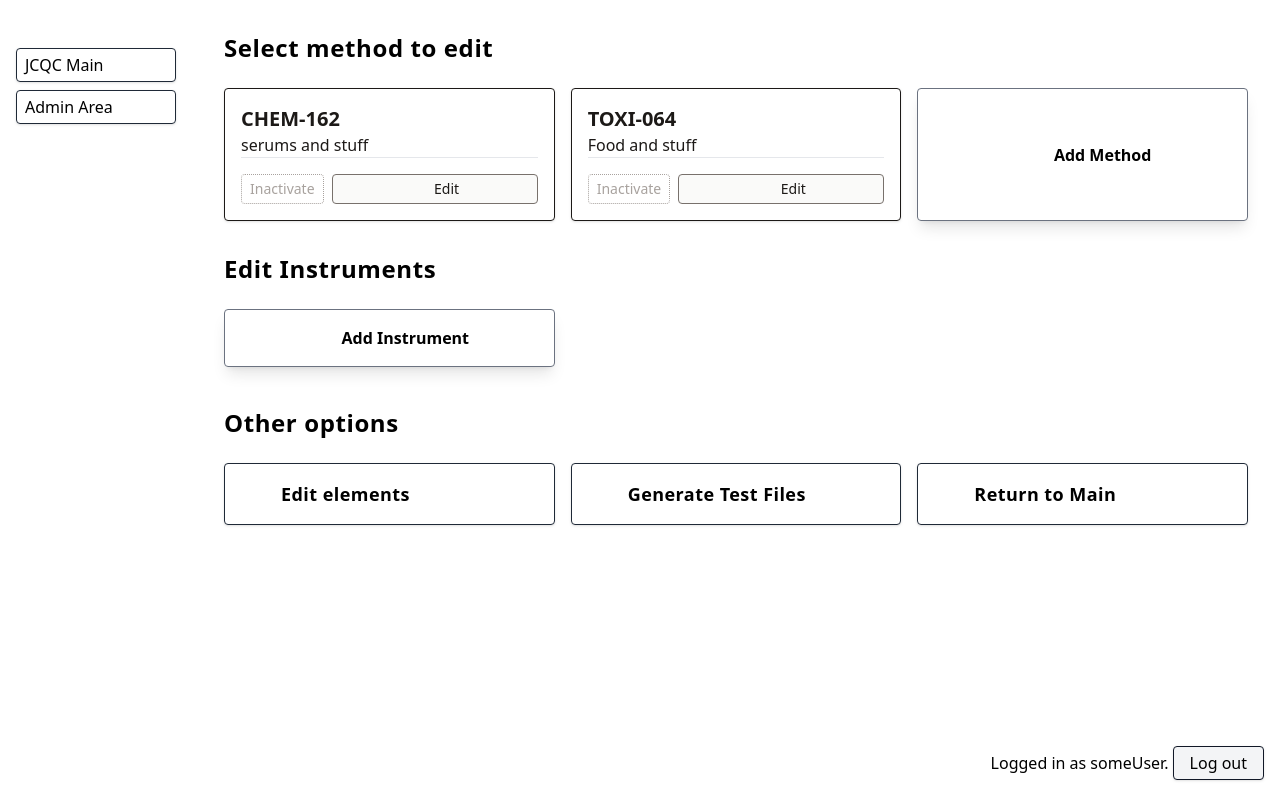
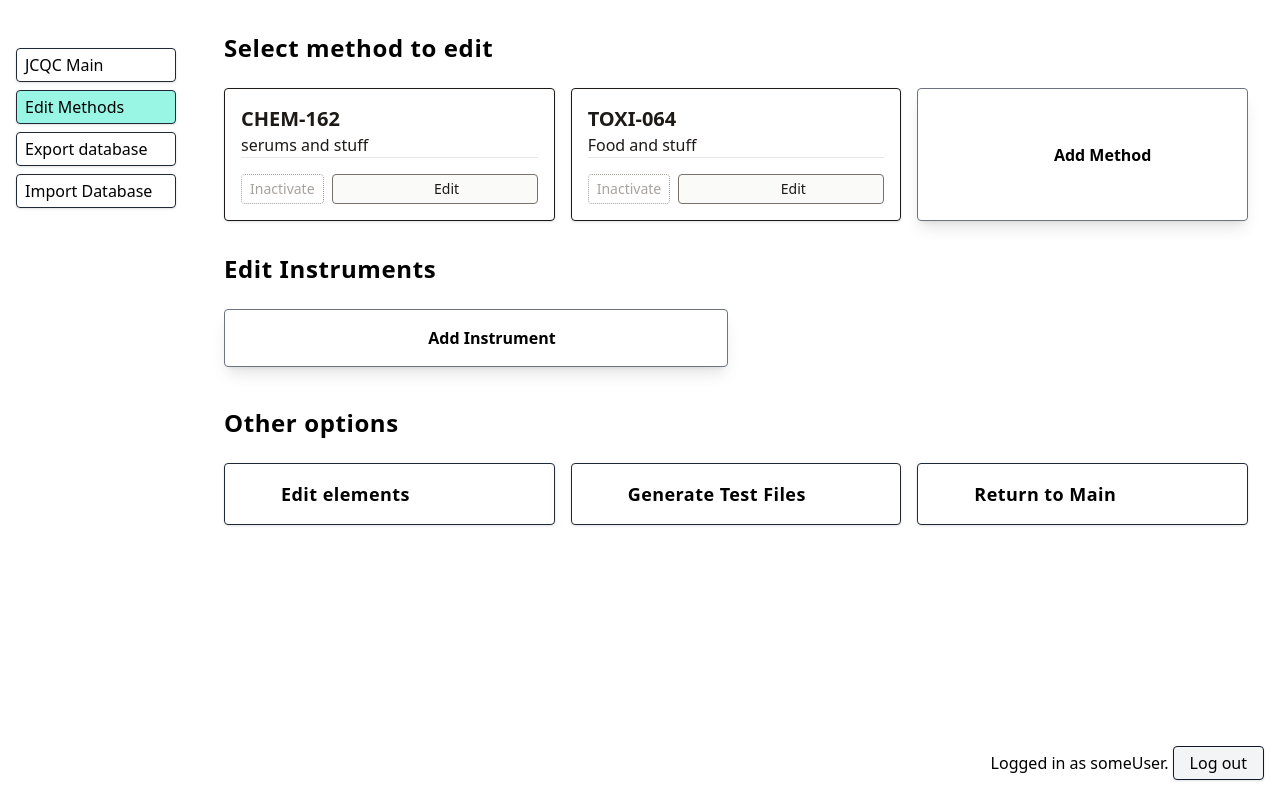
Before and after one commit to jeffreycharters/jcqc-data, a SvelteKit app: page /edit in a window 1280 px wide. Built offline with nearby package versions, Linux system fonts and the light colour scheme; some icons are missing.

Commit message:
basic import export of databases

```diff
--- a/package.json
+++ b/package.json
@@ -46,6 +46,7 @@
 	"dependencies": {
 		"@sveltejs/vite-plugin-svelte": "^3.0.1",
 		"dexie": "4.0.1-beta.7",
+		"dexie-export-import": "^4.1.0",
 		"file-saver": "^2.0.5",
 		"papaparse": "^5.4.1",
 		"prettier-plugin-tailwindcss": "^0.5.11"
--- a/src/routes/+page.ts
+++ b/src/routes/+page.ts
@@ -10,7 +10,9 @@ export const load: PageLoad = (async () => {
 	const storedInstrument = localStorage.getItem("instrument")
 	const selectedInstrument = JSON.parse(storedInstrument ?? "")
 	const selectedMethod: string = localStorage.getItem("method") ?? ""
-	const instruments = await db.instruments.toArray()
+	const instruments = (await db.instruments.toArray()).toSorted((a, b) =>
+		a.name < b.name ? -1 : 1
+	)
 	const methods = await db.methods.toArray()
 
 	return {
--- a/src/routes/edit/+layout.svelte
+++ b/src/routes/edit/+layout.svelte
@@ -1,27 +1,9 @@
 <script lang="ts">
-	import { page } from "$app/stores"
-
-	const menuLinks = [
-		{ text: "JCQC Main", href: "/" },
-		{ text: "Edit Methods", href: "/edit" },
-		{ text: "Admin Area", href: "/_" }
-	]
+	import Menu from "./Menu.svelte"
 </script>
 
-<div class="flex gap-12 w-full px-4" data-sveltekit-preload-data="off">
-	<ul class="flex flex-col gap-2 relative top-12 w-48">
-		{#each menuLinks as link}
-			<a
-				class="no-underline basic-border py-1 px-2"
-				class:hidden={$page.url.pathname === link.href}
-				href={link.href}
-			>
-				<li>
-					{link.text}
-				</li>
-			</a>
-		{/each}
-	</ul>
+<div class="flex w-full gap-12 px-4" data-sveltekit-preload-data="off">
+	<Menu />
 
 	<div class="w-full">
 		<slot />
--- a/src/routes/edit/+page.svelte
+++ b/src/routes/edit/+page.svelte
@@ -70,7 +70,7 @@
 <AddMethodForm showAddForm={showAddMethodForm} on:close={() => (showAddMethodForm = false)} />
 
 <h1 class="mb-6 mt-8">Edit Instruments</h1>
-<div class="grid max-w-screen-lg grid-cols-3 gap-4">
+<div class="grid max-w-screen-lg grid-cols-2 gap-4">
 	{#each $instrumentList ?? [] as instrument (instrument.id)}
 		<InstrumentCard {instrument} />
 	{/each}
--- /dev/null
+++ b/src/routes/edit/Menu.svelte
@@ -0,0 +1,91 @@
+<script lang="ts">
+	import { browser } from "$app/environment"
+	import { page } from "$app/stores"
+
+	import pkg from "file-saver"
+	const { saveAs } = pkg
+
+	import { onMount } from "svelte"
+	import { JCQCDexie, db } from "$lib/db"
+	import { goto } from "$app/navigation"
+
+	onMount(async () => {
+		// @ts-expect-error no typing
+		await import("dexie-export-import")
+	})
+
+	async function exportLocalDB() {
+		if (!browser) return
+
+		// @ts-expect-error pain in the ass
+		const jsonDB = await db.export()
+		console.log(jsonDB)
+
+		const now = new Date().toLocaleDateString("en-CA")
+		saveAs(jsonDB, `${now}-dexie-export.json`)
+	}
+
+	async function importExistingDB(files: FileList | null) {
+		if (!browser || !files || !files[0]) return
+
+		const inputFile = files[0]
+		if (inputFile.type != "application/json") {
+			alert("Incorrect file type, expected application/json received " + inputFile.type)
+			return
+		}
+
+		// @ts-expect-error yeah this again
+		const backup = await db.export()
+		await db.delete()
+		await db.open()
+
+		// @ts-expect-error y u no have import, db?
+		db.import(inputFile)
+			// @ts-expect-error y u no have import, db?
+			.catch(() => db.import(backup))
+
+		window.location.href = "/edit"
+	}
+
+	const menuLinks = [
+		{ text: "JCQC Main", href: "/" },
+		{ text: "Edit Methods", href: "/edit" }
+	]
+
+	let files: HTMLInputElement["files"]
+</script>
+
+<ul class="relative top-12 flex w-48 flex-col gap-2">
+	{#each menuLinks as link}
+		<a
+			class="basic-border px-2 py-1 no-underline"
+			class:bg-teal-200={$page.url.pathname === link.href}
+			href={link.href}
+		>
+			<li>
+				{link.text}
+			</li>
+		</a>
+	{/each}
+
+	<li>
+		<button class="basic-border w-full px-2 py-1 text-left" on:click={exportLocalDB}
+			>Export database</button
+		>
+	</li>
+	<li>
+		<label
+			for="dropzone-file"
+			class="basic-border flex min-w-full cursor-pointer px-2 py-1 text-left"
+		>
+			<input
+				id="dropzone-file"
+				type="file"
+				class="hidden"
+				bind:files
+				on:change={() => importExistingDB(files)}
+			/>
+			Import Database
+		</label>
+	</li>
+</ul>
--- a/tailwind.config.cjs
+++ b/tailwind.config.cjs
@@ -7,7 +7,7 @@ const config = {
 
 	plugins: [],
 
-	safelist: ["text-gray-300", "border-gray-300", "text-red-600", "text-green-600"]
+	safelist: ["text-gray-300", "border-gray-300", "text-red-600", "text-green-600", "bg-teal-100"]
 }
 
 module.exports = config
```
Also changed, not shown: 1 other file (tests, documents, lock files or other folders).
